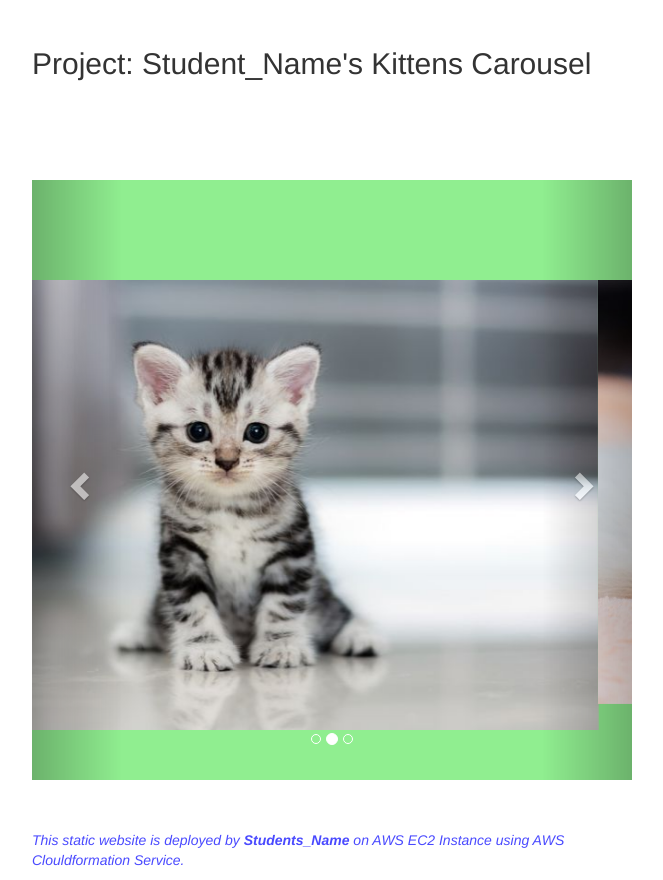
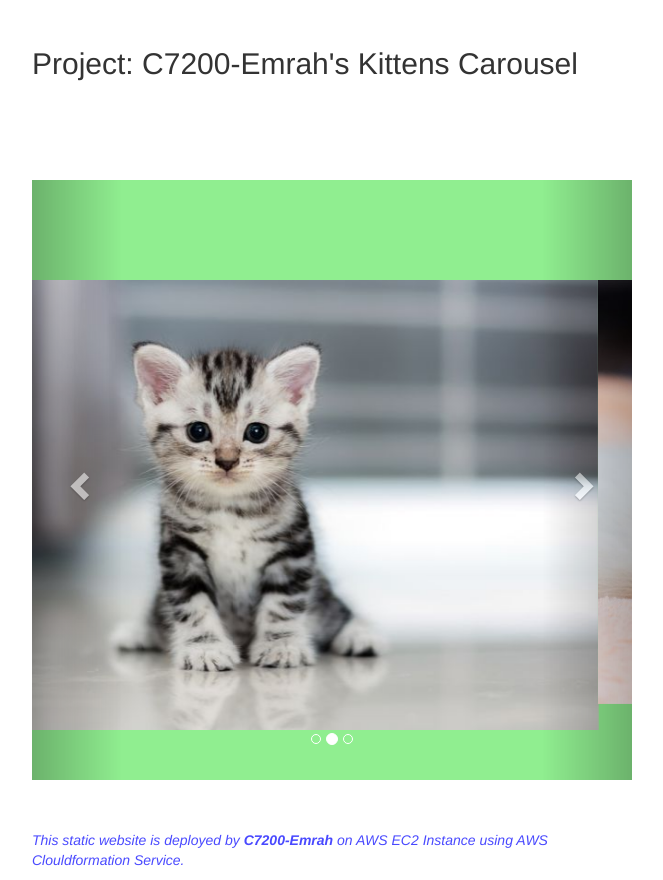
Before and after one commit to MEmrahTekin/project1, a plain HTML site: page index.html in a window 1280 px wide. Shown: the part 403-1283 px from the top of the page, without its empty margins (308-971 px from the left). Drawn offline with nearby package versions, Linux system fonts and the light colour scheme.

Commit message:
Update index.html

```diff
--- a/index.html
+++ b/index.html
@@ -45,7 +45,7 @@
 
   <div><img src="https://clarusway.com/wp-content/uploads/2020/06/clarusway_logo.png" /></div>
 
-  <h2> Project: Student_Name's Kittens Carousel</h2>
+  <h2> Project: C7200-Emrah's Kittens Carousel</h2>
 
   <div id="myCarousel" class="carousel slide" data-ride="carousel">
     <!-- Indicators -->
@@ -80,7 +80,7 @@
   </div>
 
 
-  <p class="footnote"><i>This static website is deployed by <b> Students_Name </b> on AWS EC2 Instance using AWS
+  <p class="footnote"><i>This static website is deployed by <b> C7200-Emrah </b> on AWS EC2 Instance using AWS
       Clouldformation Service.</i></p>
 </body>
 
```
